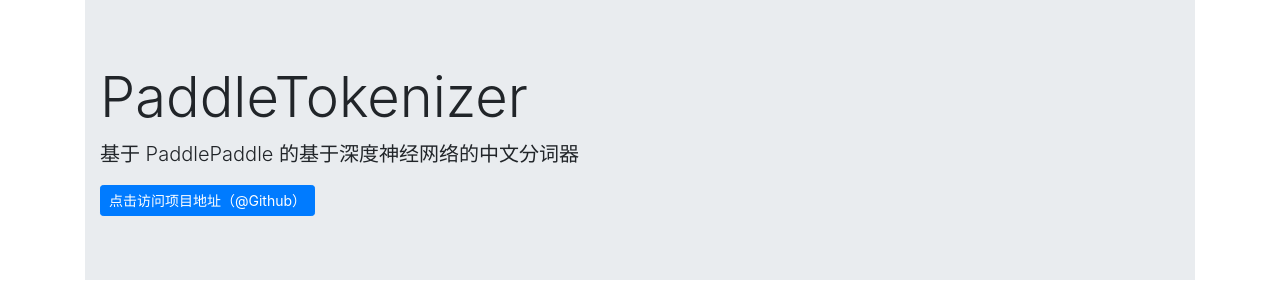
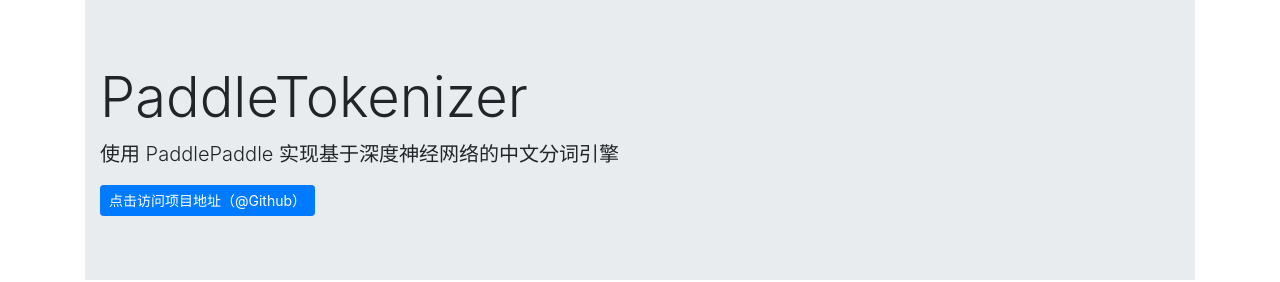
Before and after one commit to howl-anderson/PaddleTokenizer, a plain HTML site: page WebUI/index.html in a window 1280 px wide. Shown: the top 282 px of the page. Drawn offline with Linux system fonts and the light colour scheme.

Commit message:
Update title

```diff
--- a/WebUI/index.html
+++ b/WebUI/index.html
@@ -27,7 +27,7 @@
     <div class="jumbotron jumbotron-fluid">
         <div class="container">
             <h1 class="display-4">PaddleTokenizer</h1>
-            <p class="lead">基于 PaddlePaddle 的基于深度神经网络的中文分词器</p>
+            <p class="lead">使用 PaddlePaddle 实现基于深度神经网络的中文分词引擎</p>
             <a class="btn btn-primary btn-sm" href="https://github.com/howl-anderson/PaddleTokenizer" role="button"
                target="_blank">点击访问项目地址（@Github）</a>
         </div>
```
Also changed, not shown: imgs/screen-shot.png, 1 other file.
